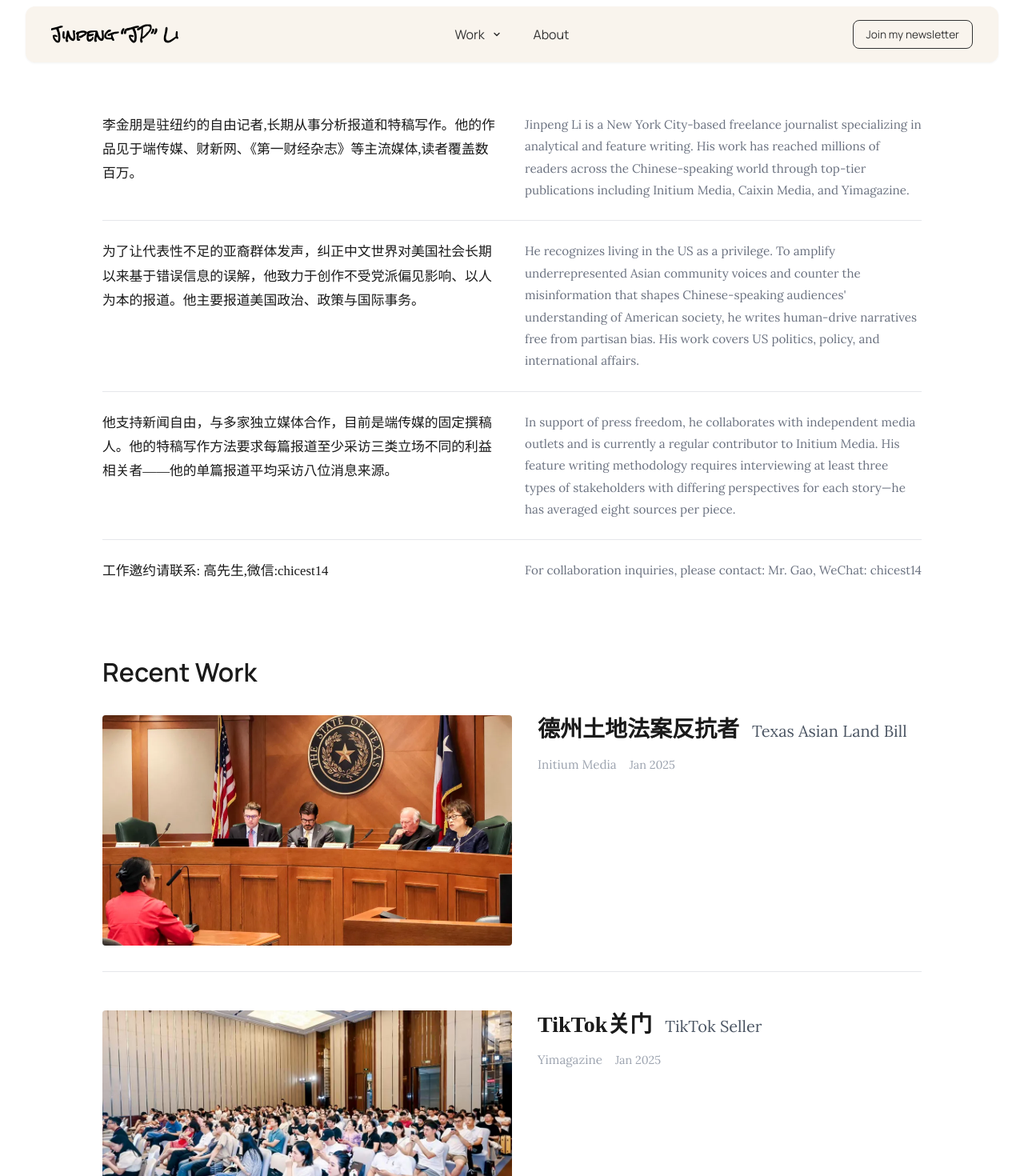
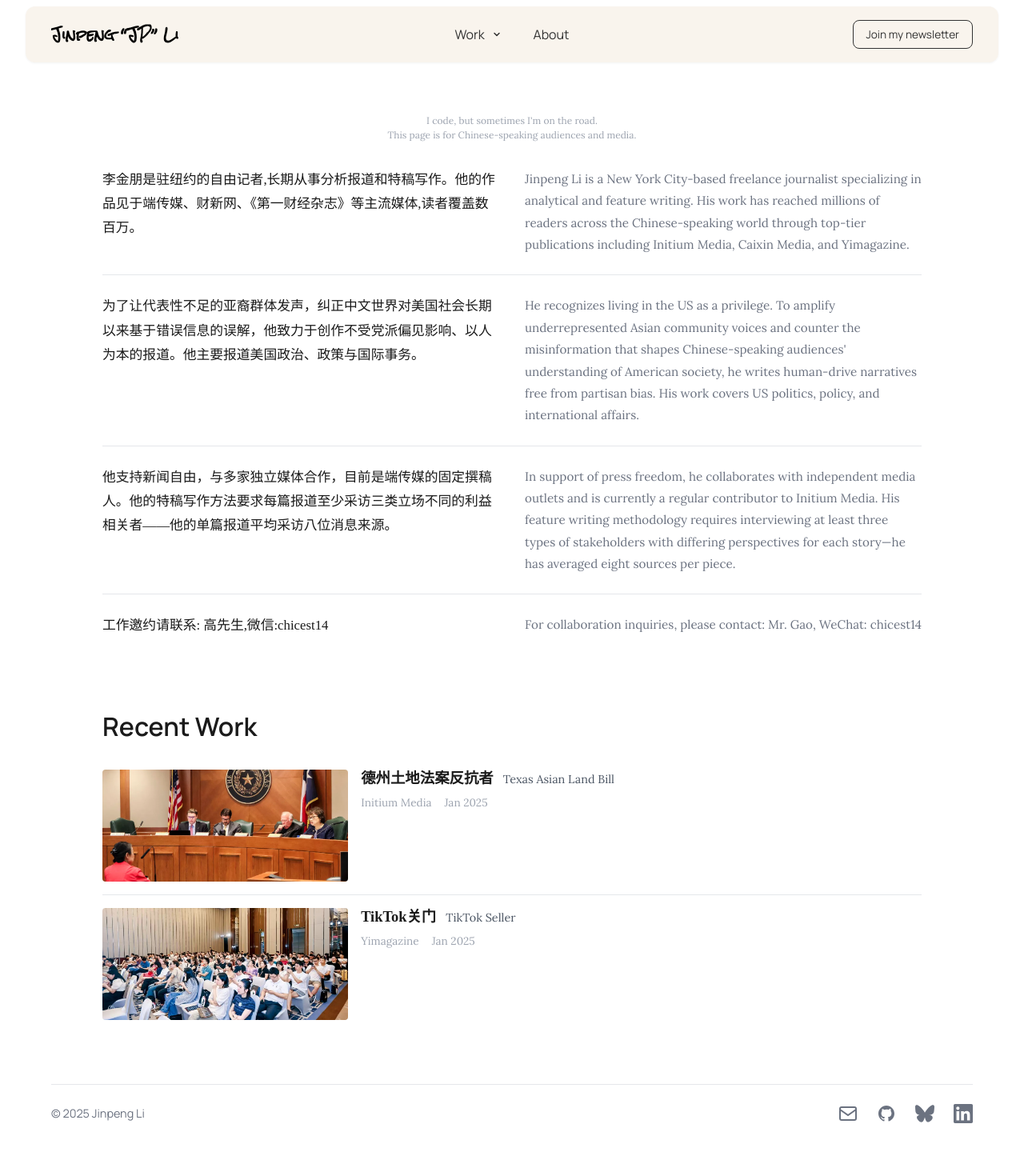
Before and after one commit to itsjpli/JP-portfolio-website, a SvelteKit app: page /feature-writing in a window 1280 px wide. Shown: the top 1470 px of the page at 80% size. After the commit the page ends 1436 px from the top, so only its background shows below. Built offline with nearby package versions, Linux system fonts and the light colour scheme.

Commit message:
edit feature page

```diff
--- a/src/lib/data/projects.json
+++ b/src/lib/data/projects.json
@@ -61,7 +61,7 @@
     "category": "Business",
     "type": "Data Reporting",
     "date": "March 2025",
-    "description": "I collaborated with China Correspondent Christian Shepherd on this ambitious series, also my first print byline at WaPo. We analyzed 15+ hard-to-get datasets, created 12 graphics (including a companion piece on EVs), reviewed dozens of academic papers and research reports, and interviewed industry experts to examine China's dominance across every aspect of clean energy. The series was widely cited by nonprofits, research institutions, and international media outlets.",
+    "description": "I collaborated with Foreign Desk on this ambitious series, also my first print byline at WaPo. We analyzed 15+ hard-to-get datasets, created 12 graphics (including a companion piece on EVs), reviewed dozens of academic papers and research reports, and interviewed industry experts to examine China's dominance across every aspect of clean energy. The series was widely cited by nonprofits, research institutions, and international media outlets.",
     "thumbnail": "/images/china_renewable.gif",
     "url": "https://www.washingtonpost.com/climate-solutions/2025/03/03/china-renewable-energy-green-world-leader/"
   },
--- a/src/routes/feature-writing/+page.svelte
+++ b/src/routes/feature-writing/+page.svelte
@@ -7,6 +7,11 @@
 </svelte:head>
 
 <div class="container">
+	<p class="notice">
+		I code, but sometimes I'm on the road.<br />
+		This page is for Chinese-speaking audiences and media.
+	</p>
+
 	<div class="intro-section">
 		<div class="bio-block">
 			<p class="intro-text chinese">
@@ -79,6 +84,15 @@
 		padding: 2rem 0;
 	}
 
+	.notice {
+		font-size: 0.75rem;
+		color: #9ca3af;
+		font-family: 'Lora', serif;
+		line-height: 1.5;
+		margin: 0 0 2rem 0;
+		text-align: center;
+	}
+
 	.intro-section {
 		margin-bottom: 4rem;
 	}
@@ -137,16 +151,16 @@
 	.work-list {
 		display: flex;
 		flex-direction: column;
-		gap: 3rem;
+		gap: 1rem;
 	}
 
 	.work-item {
 		display: flex;
-		gap: 2rem;
+		gap: 1rem;
 		text-decoration: none;
 		transition: transform 0.2s ease;
 		border-bottom: 1px solid #e5e7eb;
-		padding-bottom: 2rem;
+		padding-bottom: 1rem;
 	}
 
 	.work-item:last-child {
@@ -159,9 +173,9 @@
 
 	.work-image {
 		flex-shrink: 0;
-		width: 50%;
+		width: 30%;
 		aspect-ratio: 16 / 9;
-		max-height: 300px;
+		max-height: 140px;
 		overflow: hidden;
 		border-radius: 4px;
 		background: #f3f4f6;
@@ -177,18 +191,18 @@
 		flex: 1;
 		display: flex;
 		flex-direction: column;
-		gap: 1rem;
+		gap: 0.5rem;
 	}
 
 	.work-titles {
 		display: flex;
 		align-items: baseline;
-		gap: 1rem;
+		gap: 0.75rem;
 		flex-wrap: wrap;
 	}
 
 	.work-title-chinese {
-		font-size: 1.75rem;
+		font-size: 1.15rem;
 		font-family: 'SimSun', '宋体', serif;
 		color: #1a1a1a;
 		margin: 0;
@@ -196,7 +210,7 @@
 	}
 
 	.work-title-english {
-		font-size: 1.25rem;
+		font-size: 0.9rem;
 		font-family: 'Lora', serif;
 		color: #4b5563;
 		font-weight: 400;
@@ -211,23 +225,23 @@
 	}
 
 	.work-publication {
-		font-size: 0.95rem;
+		font-size: 0.85rem;
 		font-family: 'Lora', serif;
 		color: #9ca3af;
 		font-weight: 400;
 	}
 
 	.work-date {
-		font-size: 0.9rem;
+		font-size: 0.85rem;
 		font-family: 'Lora', serif;
 		color: #9ca3af;
 	}
 
 	.work-description {
-		font-size: 1rem;
+		font-size: 0.85rem;
 		font-family: 'Lora', serif;
 		color: #6b7280;
-		line-height: 1.7;
-		margin: 0.5rem 0 0 0;
+		line-height: 1.5;
+		margin: 0.25rem 0 0 0;
 	}
 </style>
```
